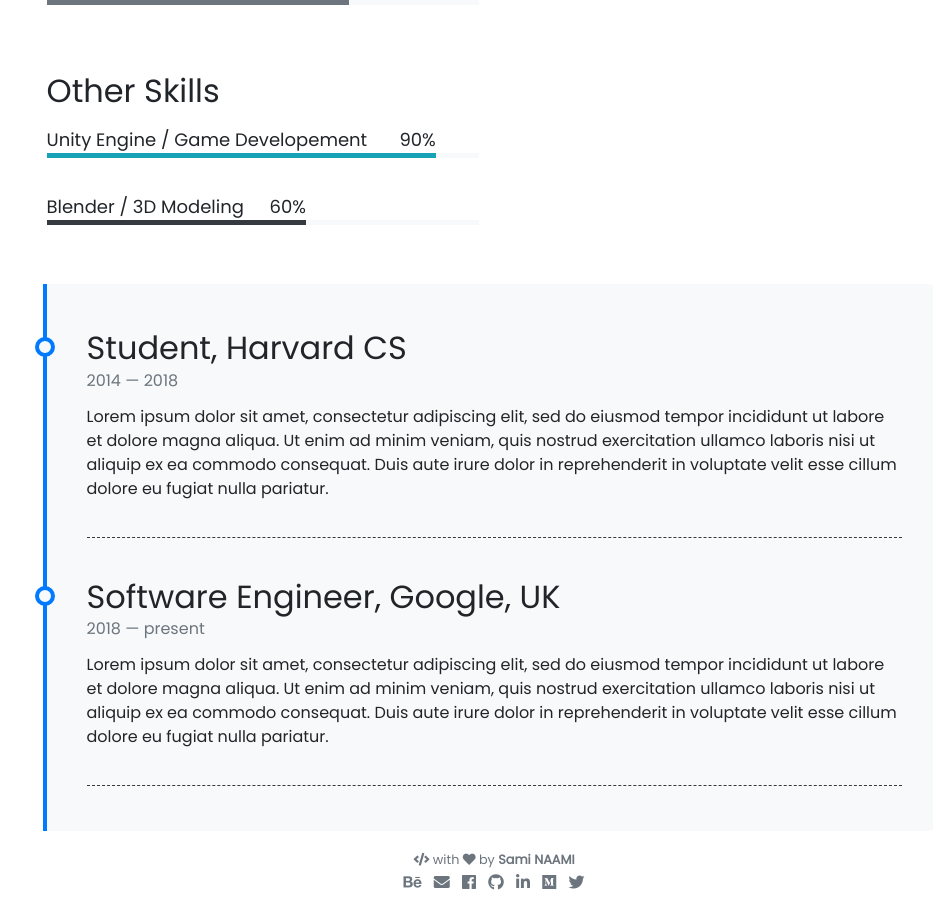
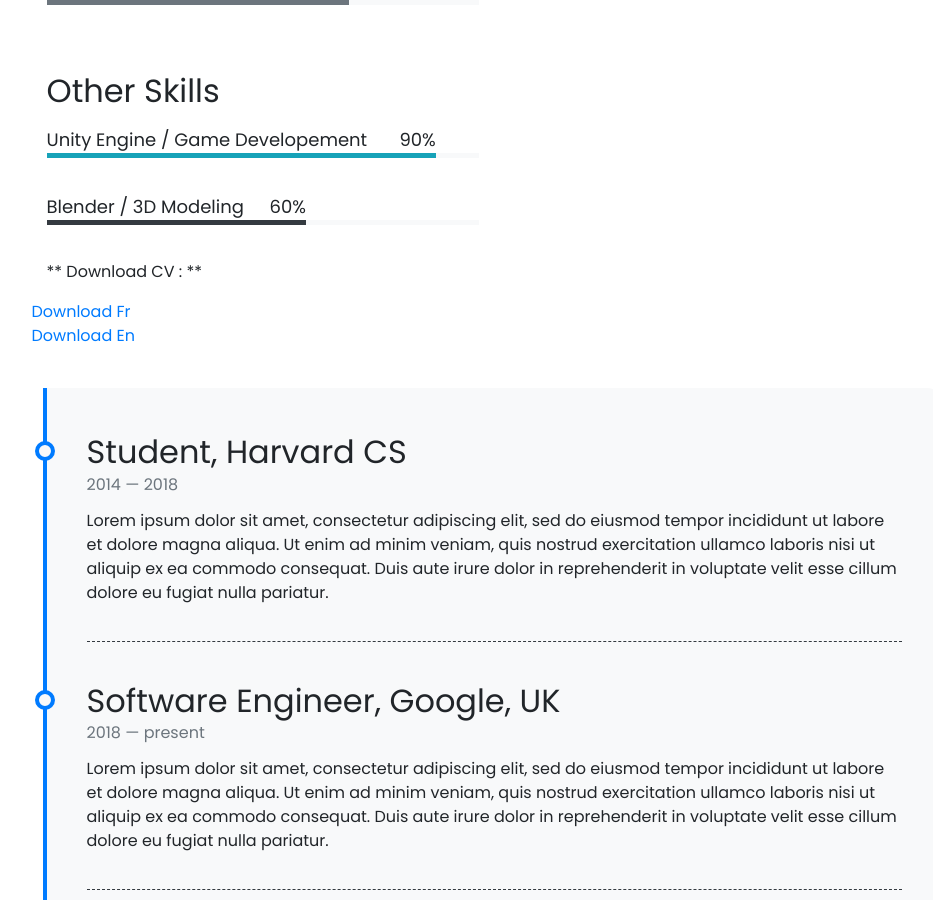
Before and after one commit to snaami/snaami.github.io, a Jekyll site: the page built from pages/about.md, in a window 1280 px wide and 900 px high, scrolled down 725 px. Shown: the whole window, without its empty margins (146-1079 px from the left). Built offline with Jekyll 4.4.1, drawn with Linux system fonts in a browser that asks for light colours; nearby versions of some CDN libraries.

Commit message:
add download CV section

```diff
--- a/pages/about.md
+++ b/pages/about.md
@@ -24,6 +24,15 @@ If you like to know more about Sami continue to read my CV below or just use the
 {% include about/skills.html title="" source=site.data.empty-skills %}
 </div>
 
+** Download CV : **
+<div class="row">
+<p>
+	 <a class="github-button" href="site.url" data-icon="octicon-cloud-download" aria-label="Download CV FR">Download Fr</a><br>
+	 <a class="github-button" href="site.url" data-icon="octicon-cloud-download" aria-label="Download CV FR">Download En</a><br>
+</p>
+
+</div>
+
 <div class="row">
 {% include about/timeline.html %}
 </div>
```
